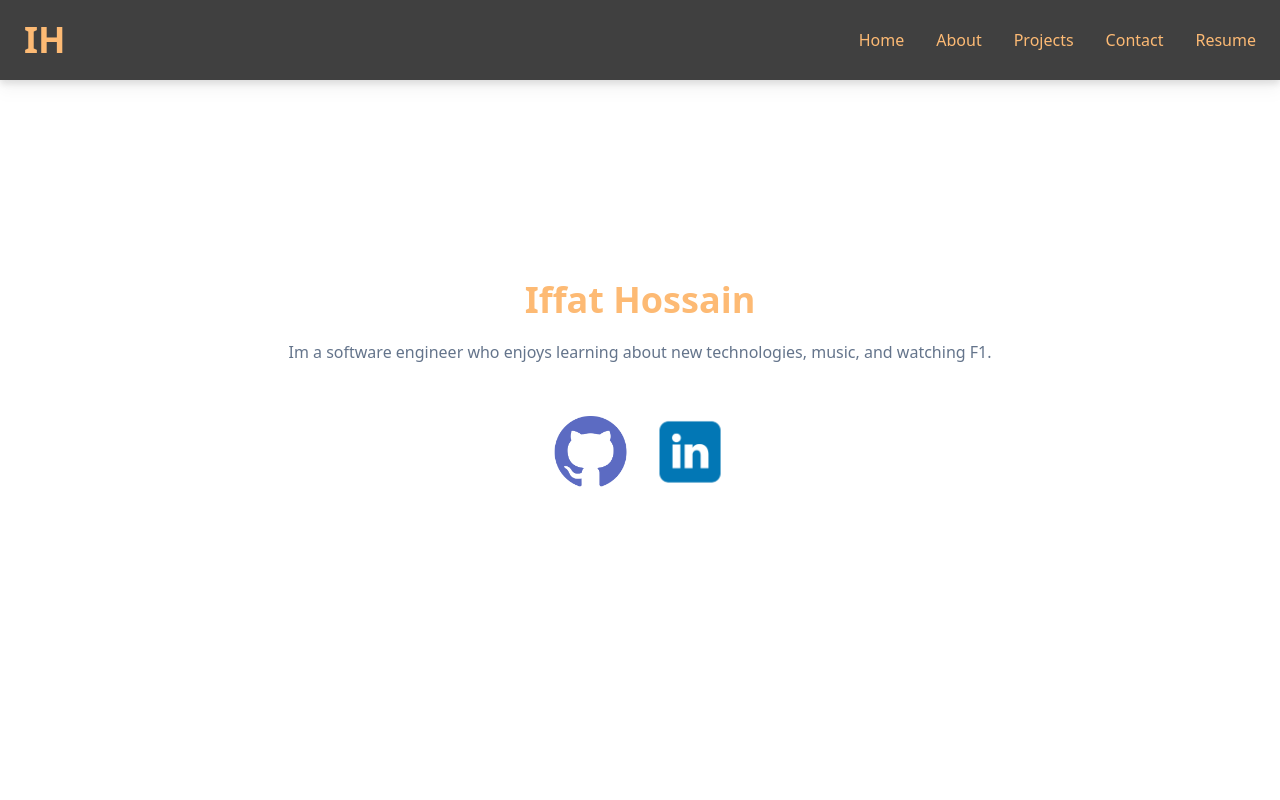
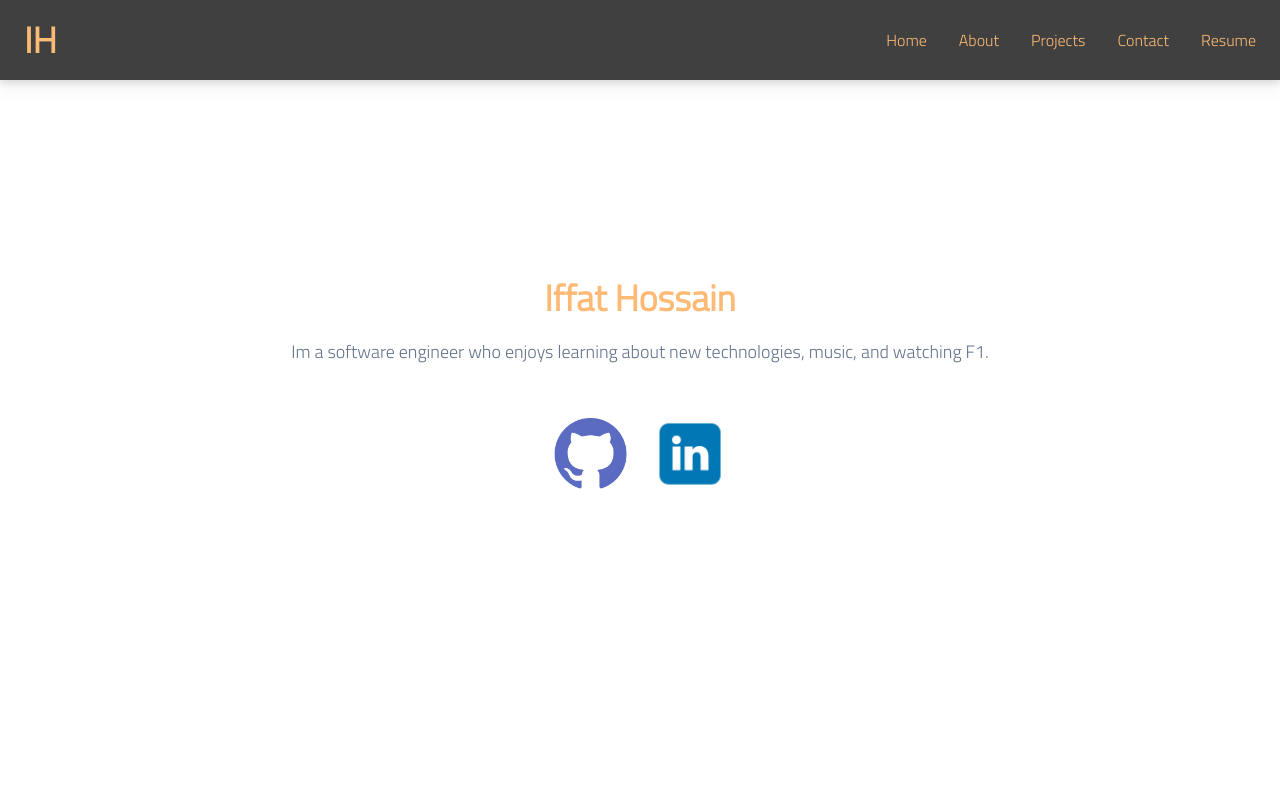
Before and after one commit to Iffat77/my-portfolio, a React (Create React App) app: page / in a window 1280 px wide. Shown: the top 800 px of the page. Built offline with nearby package versions, Linux system fonts and the light colour scheme.

Commit message:
updates font

```diff
--- a/src/index.css
+++ b/src/index.css
@@ -1,6 +1,8 @@
 @import url('https://fonts.googleapis.com/css2?family=Quicksand&display=swap');
 
 @import url('https://fonts.googleapis.com/css2?family=Titillium+Web:wght@300&display=swap');
+
+@import url('https://fonts.googleapis.com/css2?family=Exo+2:wght@300&display=swap');
 
 @tailwind base;
 @tailwind components;
@@ -24,4 +26,8 @@
       @apply p-2
     }
 
+    html {
+      font-family:'Titillium Web';
+  }
+
 }
--- a/src/screens/Home.jsx
+++ b/src/screens/Home.jsx
@@ -54,7 +54,7 @@ function Home() {
       <section id='top' className='h-screen w-screen flex justify-center items-center'>
        <div className='flex flex-col gap-5 justify-center items-center w-9/12 px-8 py-8 border-solid md:border-none border-2 rounded-md'>
           <h1 className='font-quicksand text-orange-300 font-bold text-2xl md:text-4xl'>Iffat Hossain</h1>
-          <p className='text-slate-500 ' > Im a software engineer who enjoys learning about new technologies, music, and watching F1. </p>
+          <p className='text-slate-500 md:text-lg' > Im a software engineer who enjoys learning about new technologies, music, and watching F1. </p>
           <ul className='my-1 p-4 w-full flex justify-center '>
            <li><img onClick={handleClickGithub} className='h-20 rounded-md hover:shadow-md hover:shadow-indigo-300  cursor-pointer' src={githublogo}/></li>
            <li><img onClick={handleClickLinked} className='h-20 rounded-md hover:shadow-md hover:shadow-sky-300 cursor-pointer ' src={linkedinlogo}/></li>
@@ -65,7 +65,7 @@ function Home() {
       <section id='about' className='h-screen w-screen flex justify-center items-center  mt-24 pt-24'>
        <div className='flex flex-col gap-5 justify-center w-9/12 px-6 py-8 border-solid md:border-none border-2 rounded-md'>
         <h1 className='text-orange-300 font-bold text-center text-2xl md:text-4xl'> About </h1>
-        <p className=''> I am a Software Engineer who is motivated by finding innovative and efficient ways to improve products that impact people's daily lives. My passions include music, racing, and full-stack development in all of these areas of my life. I enjoy studying the way technology can optimize processes. I spent time learning Ableton Live software to create music, and am an avid fan of Formula 1 Racing where races are won not only by skilled drivers but by the teams that can make the most efficient vehicles and utilize their features well. As a developer I take this inspiration to think outside of the box to create efficient projects with clean and simple code. Collaborating is deeply important to me; having accessible code for my peers to interact with and making sure every teammate's voice is heard throughout the process leads to optimal results. I pride myself on contributing creative ideas, an ability to actively listen, and dedication for my craft.</p>
+        <p className='md:text-lg'> I am a Software Engineer who is motivated by finding innovative and efficient ways to improve products that impact people's daily lives. My passions include music, racing, and full-stack development in all of these areas of my life. I enjoy studying the way technology can optimize processes. I spent time learning Ableton Live software to create music, and am an avid fan of Formula 1 Racing where races are won not only by skilled drivers but by the teams that can make the most efficient vehicles and utilize their features well. As a developer I take this inspiration to think outside of the box to create efficient projects with clean and simple code. Collaborating is deeply important to me; having accessible code for my peers to interact with and making sure every teammate's voice is heard throughout the process leads to optimal results. I pride myself on contributing creative ideas, an ability to actively listen, and dedication for my craft.</p>
        </div>
       </section>
 
```
